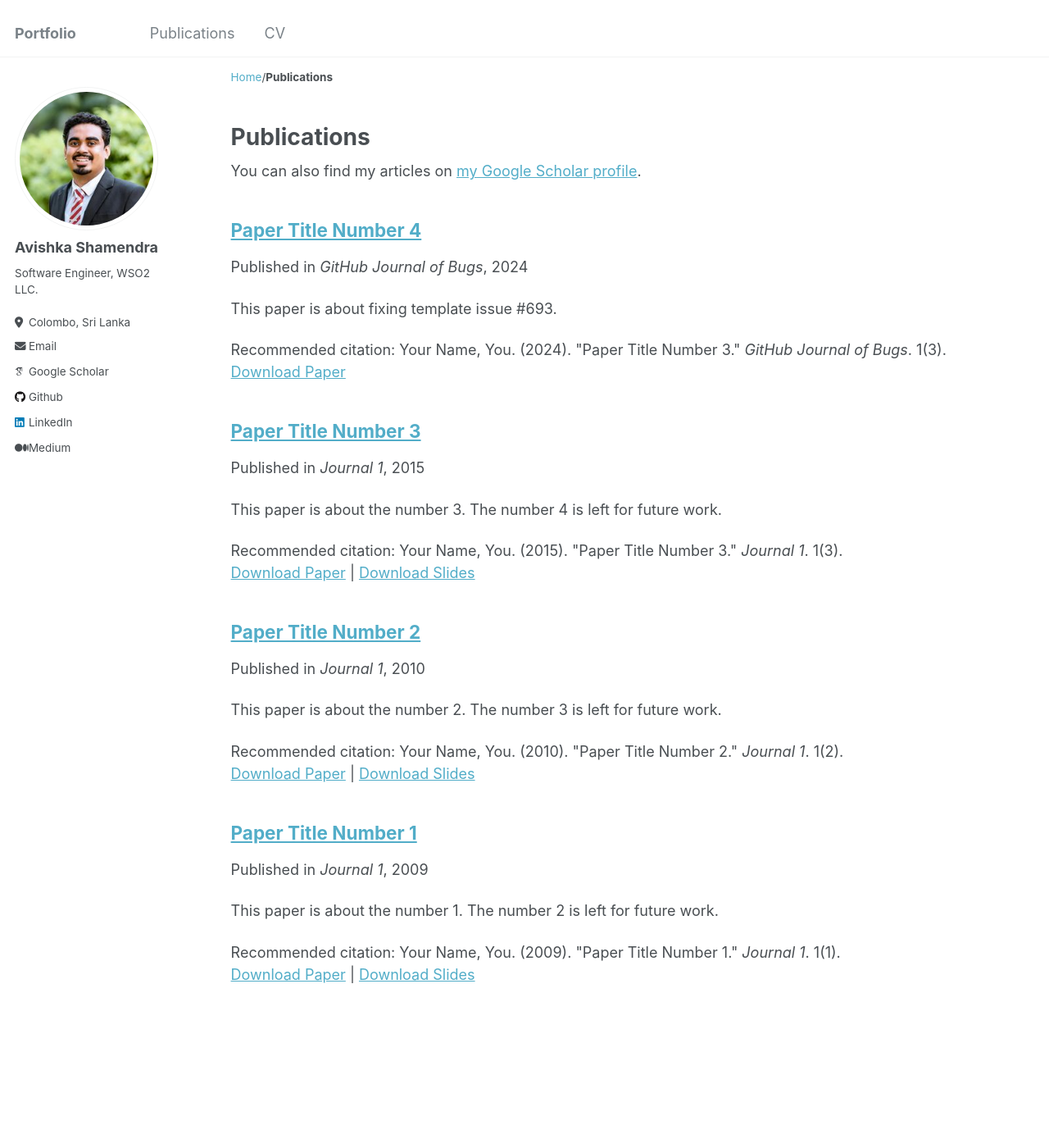
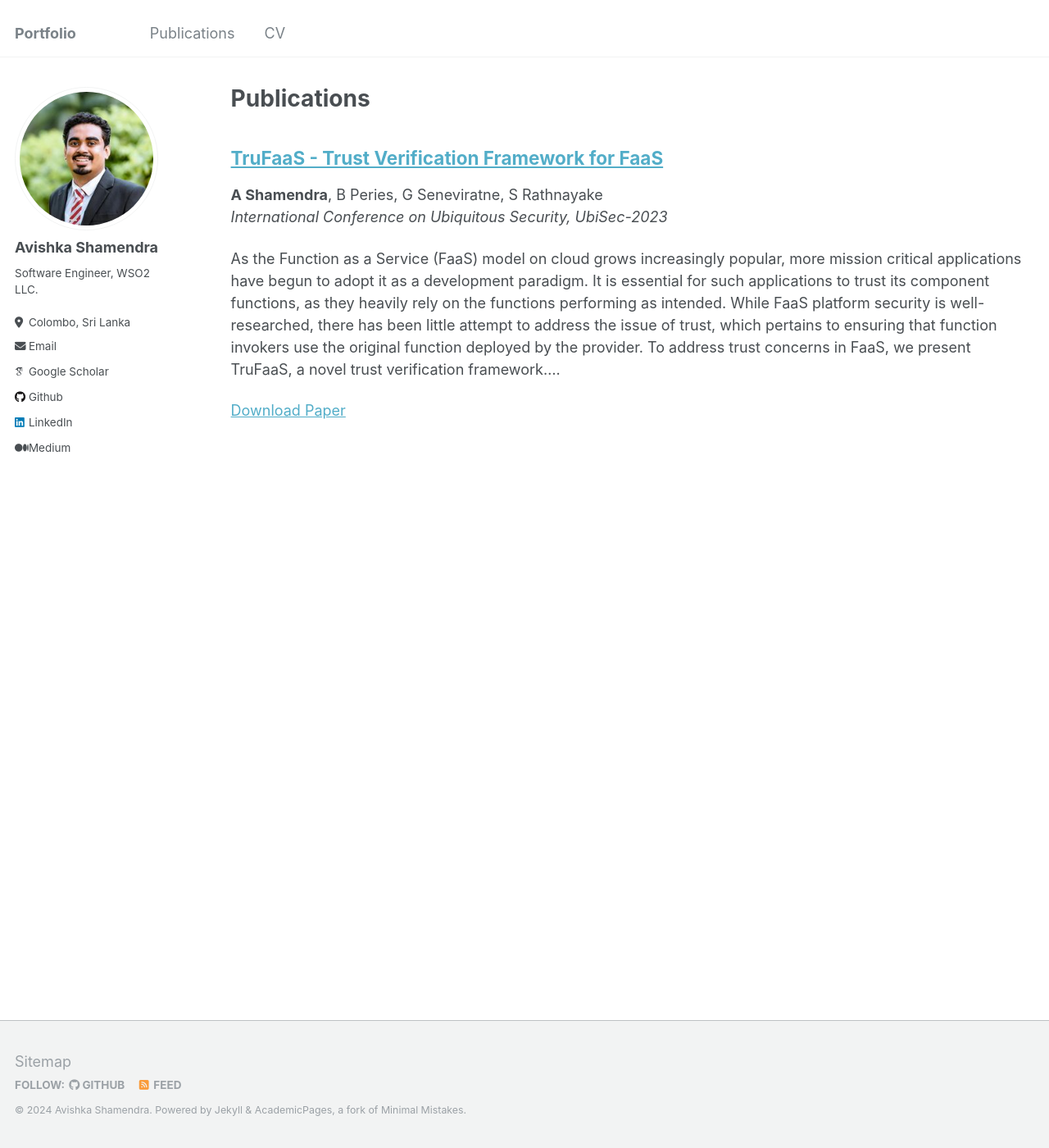
Before and after one commit to Avishka-Shamendra/Avishka-Shamendra.github.io, a Jekyll site: the page built from _pages/publications.md, in a window 1280 px wide and 1400 px high. Shown: the whole window at 82% size. Built offline with Jekyll 4.4.1, drawn with Linux system fonts in a browser that asks for light colours; some web fonts are replaced.

Commit message:
Add publication

```diff
--- a/_config.yml
+++ b/_config.yml
@@ -78,7 +78,7 @@ author:
 
 # Site Settings
 teaser                   :  # filename of teaser fallback teaser image placed in /images/, .e.g. "500x300.png"
-breadcrumbs              : true # true, false (default)
+breadcrumbs              : false # true, false (default)
 words_per_minute         : 160
 future                   : true
 read_more                : "disabled" # if enabled, adds "Read more" links to excerpts
--- a/_pages/publications.md
+++ b/_pages/publications.md
@@ -5,12 +5,24 @@ permalink: /publications/
 author_profile: true
 ---
 
-{% if site.author.googlescholar %}
+
+<!-- {% if site.author.googlescholar %}
   <div class="wordwrap">You can also find my articles on <a href="{{site.author.googlescholar}}">my Google Scholar profile</a>.</div>
-{% endif %}
+{% endif %} -->
 
 {% include base_path %}
 
+<!-- {% for post in site.publications reversed %}
+  {% include archive-single.html %}
+{% endfor %} -->
+
 {% for post in site.publications reversed %}
-  {% include archive-single.html %}
+## [{{ post.title }}]({{ post.permalink }})
+{{ post.citation }}<br>
+_{{ post.venue }}_
+
+{{ post.excerpt }}
+
+[Download Paper]({{ post.paperurl }})
+
 {% endfor %}
--- a/_publications/2009-10-01-paper-title-number-1.md
+++ /dev/null
@@ -1,13 +0,0 @@
----
-title: "Paper Title Number 1"
-collection: publications
-permalink: /publication/2009-10-01-paper-title-number-1
-excerpt: 'This paper is about the number 1. The number 2 is left for future work.'
-date: 2009-10-01
-venue: 'Journal 1'
-slidesurl: 'http://academicpages.github.io/files/slides1.pdf'
-paperurl: 'http://academicpages.github.io/files/paper1.pdf'
-citation: 'Your Name, You. (2009). &quot;Paper Title Number 1.&quot; <i>Journal 1</i>. 1(1).'
----
-
-The contents above will be part of a list of publications, if the user clicks the link for the publication than the contents of section will be rendered as a full page, allowing you to provide more information about the paper for the reader. When publications are displayed as a single page, the contents of the above "citation" field will automatically be included below this section in a smaller font.
--- a/_publications/2010-10-01-paper-title-number-2.md
+++ /dev/null
@@ -1,13 +0,0 @@
----
-title: "Paper Title Number 2"
-collection: publications
-permalink: /publication/2010-10-01-paper-title-number-2
-excerpt: 'This paper is about the number 2. The number 3 is left for future work.'
-date: 2010-10-01
-venue: 'Journal 1'
-slidesurl: 'http://academicpages.github.io/files/slides2.pdf'
-paperurl: 'http://academicpages.github.io/files/paper2.pdf'
-citation: 'Your Name, You. (2010). &quot;Paper Title Number 2.&quot; <i>Journal 1</i>. 1(2).'
----
-
-The contents above will be part of a list of publications, if the user clicks the link for the publication than the contents of section will be rendered as a full page, allowing you to provide more information about the paper for the reader. When publications are displayed as a single page, the contents of the above "citation" field will automatically be included below this section in a smaller font.
--- a/_publications/2015-10-01-paper-title-number-3.md
+++ /dev/null
@@ -1,13 +0,0 @@
----
-title: "Paper Title Number 3"
-collection: publications
-permalink: /publication/2015-10-01-paper-title-number-3
-excerpt: 'This paper is about the number 3. The number 4 is left for future work.'
-date: 2015-10-01
-venue: 'Journal 1'
-slidesurl: 'http://academicpages.github.io/files/slides3.pdf'
-paperurl: 'http://academicpages.github.io/files/paper3.pdf'
-citation: 'Your Name, You. (2015). &quot;Paper Title Number 3.&quot; <i>Journal 1</i>. 1(3).'
----
-
-The contents above will be part of a list of publications, if the user clicks the link for the publication than the contents of section will be rendered as a full page, allowing you to provide more information about the paper for the reader. When publications are displayed as a single page, the contents of the above "citation" field will automatically be included below this section in a smaller font.
--- /dev/null
+++ b/_publications/2023-11-17-trufaas.md
@@ -0,0 +1,13 @@
+---
+title: "TruFaaS - Trust Verification Framework for FaaS"
+collection: publications
+permalink: /publication/trufaas
+excerpt: 'As the Function as a Service (FaaS) model on cloud grows increasingly popular, more mission critical applications have begun to adopt it as a development paradigm. It is essential for such applications to trust its component functions, as they heavily rely on the functions performing as intended. While FaaS platform security is well-researched, there has been little attempt to address the issue of trust, which pertains to ensuring that function invokers use the original function deployed by the provider. To address trust concerns in FaaS, we present TruFaaS, a novel trust verification framework....'
+date: 2023-11-17
+venue: 'International Conference on Ubiquitous Security, UbiSec-2023'
+paperurl: 'https://link.springer.com/chapter/10.1007/978-981-97-1274-8_20'
+citation: '<b>A Shamendra</b>, B Peries, G Seneviratne, S Rathnayake'
+---
+As the Function as a Service (FaaS) model on cloud grows increasingly popular, more mission critical applications have begun to adopt it as a development paradigm. It is essential for such applications to trust its component functions, as they heavily rely on the functions performing as intended. While FaaS platform security is well-researched, there has been little attempt to address the issue of trust, which pertains to ensuring that function invokers use the original function deployed by the provider. To address trust concerns in FaaS, we present TruFaaS, a novel trust verification framework for FaaS which enables function invokers to verify the trust of functions deployed on a FaaS platform. We present a generic framework architecture which can be incorporated into any open source FaaS platform. The framework performs trust calculation, storage and verification. The trust verification mechanism can detect unauthorized modification of a function. TruFaaS also has a trust protocol to communicate trust of functions to function invokers. We implement TruFaaS on the open source FaaS platform Fission to demonstrate its effectiveness practically. Our implementation performs with
+<4% overhead for function deployment and
+<20% for function invocation.
--- a/_publications/2024-02-17-paper-title-number-4.md
+++ /dev/null
@@ -1,12 +0,0 @@
----
-title: "Paper Title Number 4"
-collection: publications
-permalink: /publication/2024-02-17-paper-title-number-4
-excerpt: 'This paper is about fixing template issue #693.'
-date: 2024-02-17
-venue: 'GitHub Journal of Bugs'
-paperurl: 'http://academicpages.github.io/files/paper3.pdf'
-citation: 'Your Name, You. (2024). &quot;Paper Title Number 3.&quot; <i>GitHub Journal of Bugs</i>. 1(3).'
----
-
-The contents above will be part of a list of publications, if the user clicks the link for the publication than the contents of section will be rendered as a full page, allowing you to provide more information about the paper for the reader. When publications are displayed as a single page, the contents of the above "citation" field will automatically be included below this section in a smaller font.
```
Also changed, not shown: _layouts/single.html (+9 -10 lines).
